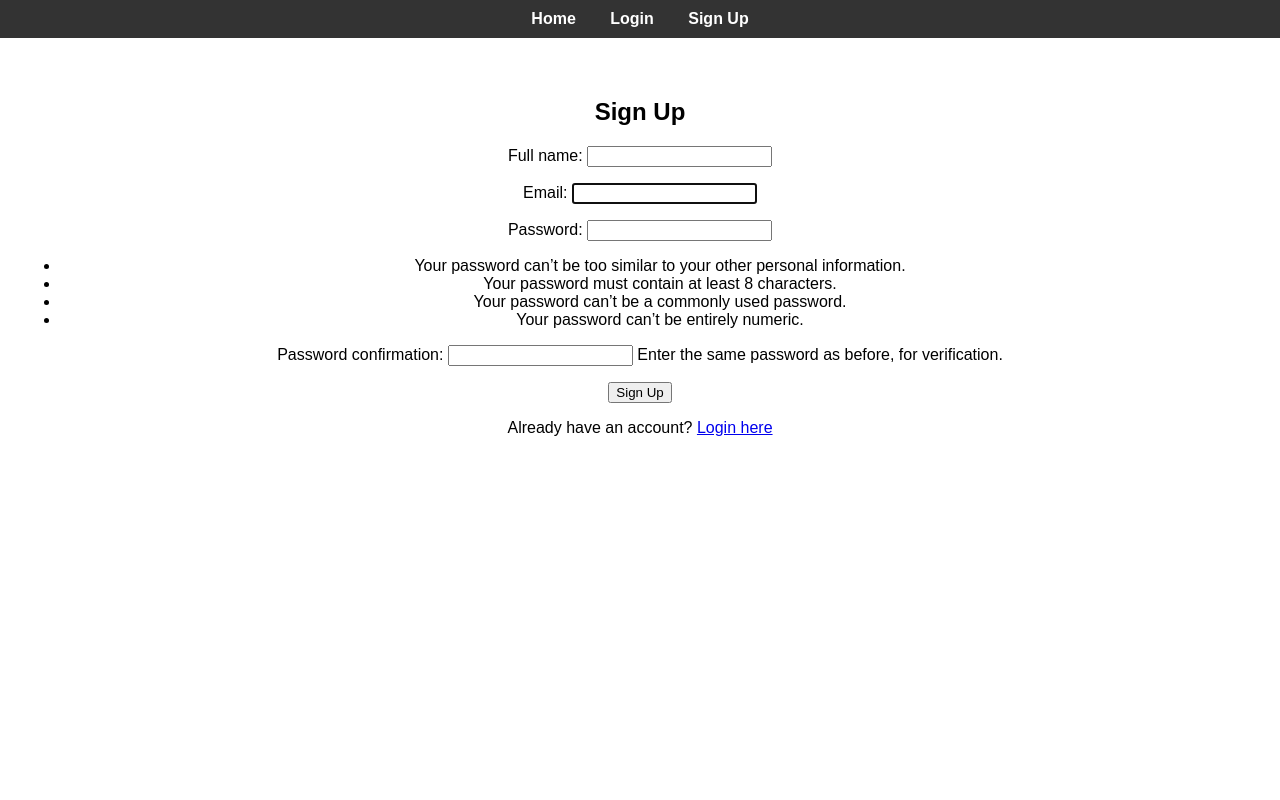
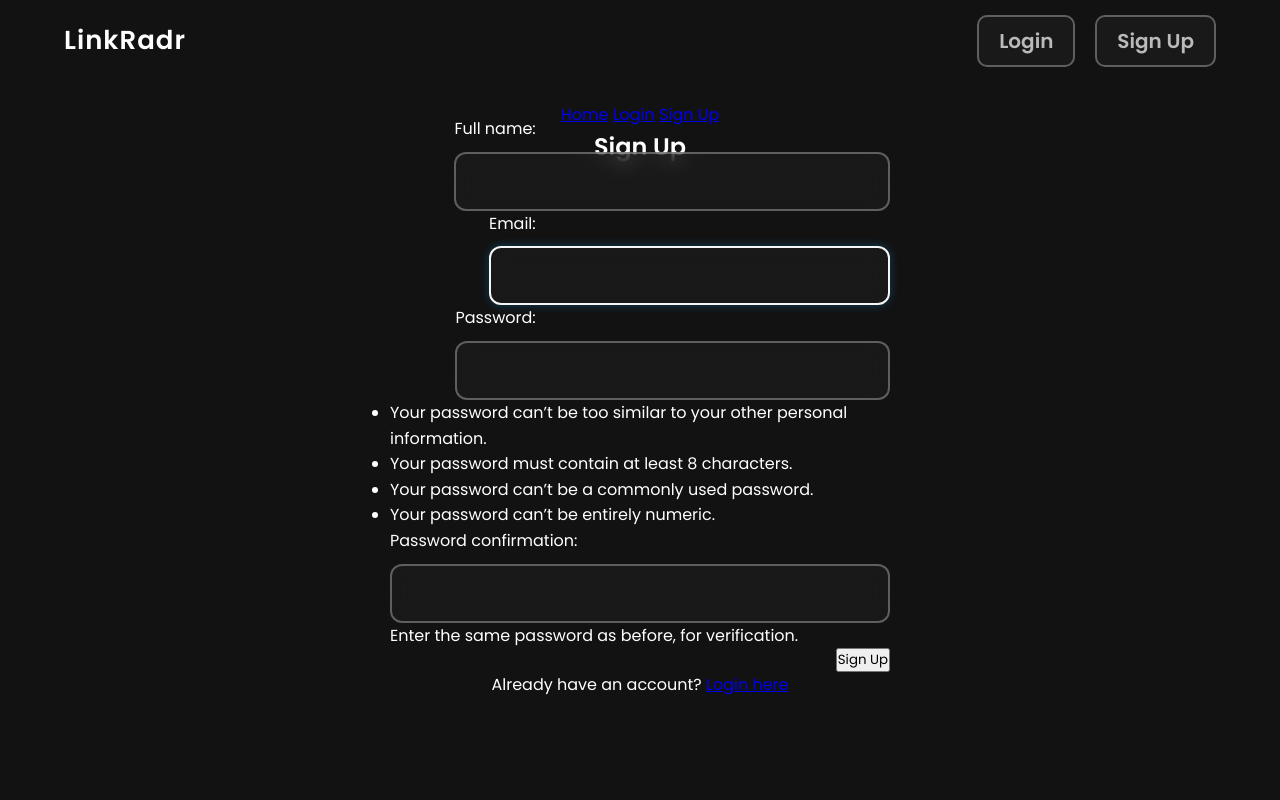
Before and after one commit to aswinpradeepc/linkradr, a Django app: page /signup/ in a window 1280 px wide. Run offline with Django 5.2, Linux system fonts and the light colour scheme.

Commit message:
intermediate commit - building ui

```diff
--- a/shortradr/authapp/admin.py
+++ b/shortradr/authapp/admin.py
@@ -10,7 +10,7 @@ class URLShortenerInline(admin.TabularInline):
 
 class CustomUserAdmin(UserAdmin):
     inlines = [URLShortenerInline]
-    list_display = ('email', 'username', 'is_verified', 'shortened_urls_count')
+    list_display = ('email', 'username', 'is_verified', 'shortened_urls_count','is_staff')
 
     def shortened_urls_count(self, obj):
         return obj.shortened_urls.count()
--- a/shortradr/shortener/models.py
+++ b/shortradr/shortener/models.py
@@ -10,14 +10,14 @@ def generate_short_url():
 class URLShortener(models.Model):
     actual_url = models.URLField()
     shortened_url = models.CharField(max_length=15, unique=True,  db_index=True)
-    user = models.ForeignKey(settings.AUTH_USER_MODEL, null=True, blank=True, on_delete=models.SET_NULL, related_name='shortened_urls')
-    timestamp = models.DateTimeField(auto_now_add=True)
+    user = models.ForeignKey(settings.AUTH_USER_MODEL, null=True, blank=True, on_delete=models.CASCADE, related_name='shortened_urls')
+    created_at = models.DateTimeField(default=timezone.now)
     click_count = models.PositiveIntegerField(default=0)
     last_accessed = models.DateTimeField(null=True, blank=True)
     is_active = models.BooleanField(default=True)
 
     class Meta:
-        ordering = ['-timestamp']
+        ordering = ['-created_at']
         verbose_name_plural = "URL Shorteners"
         unique_together = ('actual_url', 'user')
 
--- a/shortradr/shortradr/settings.py
+++ b/shortradr/shortradr/settings.py
@@ -123,6 +123,10 @@ USE_TZ = True
 # https://docs.djangoproject.com/en/5.1/howto/static-files/
 
 STATIC_URL = 'static/'
+STATICFILES_DIRS = [
+    BASE_DIR / "static"
+]
+
 
 # Default primary key field type
 # https://docs.djangoproject.com/en/5.1/ref/settings/#default-auto-field
--- /dev/null
+++ b/shortradr/static/css/button.css
@@ -0,0 +1,71 @@
+/* Button Container */
+.btn-container {
+    position: relative;
+    width: 100%;
+    margin-top: 20px;
+}
+
+/* Shorten Button Styles */
+.btn-shorten {
+    position: relative;
+    width: 200px;
+    padding: 15px;
+    border: 2px solid rgba(255,255,255,0.5);
+    border-radius: 12px;
+    background: rgba(30,30,30,0.6);
+    color: white;
+    font-size: 16px;
+    cursor: pointer;
+    transition: all 0.3s ease;
+    backdrop-filter: blur(10px);
+    overflow: hidden;
+}
+
+.btn-shorten::before {
+    content: '';
+    position: absolute;
+    top: 0;
+    left: -100%;
+    width: 100%;
+    height: 100%;
+    background: linear-gradient(
+        120deg,
+        transparent,
+        rgba(255,255,255,0.2),
+        transparent
+    );
+    transition: all 0.5s ease;
+}
+
+.btn-shorten:hover {
+    border-color: white;
+    background: rgba(50,50,50,0.8);
+    transform: scale(1.05);
+}
+
+.btn-shorten:hover::before {
+    left: 100%;
+}
+
+/* Auth Buttons Styles */
+.auth-buttons a {
+    position: relative;
+    margin-left: 15px;
+    color: rgba(255,255,255,0.7);
+    text-decoration: none;
+    padding: 10px 20px;
+    border: 2px solid rgba(255,255,255,0.3);
+    border-radius: 10px;
+    background: rgba(30,30,30,0.6);
+    backdrop-filter: blur(10px);
+    transition: color 0.3s ease;
+}
+
+.auth-buttons a:hover {
+    color: white;
+}
+
+/* Remove all additional pseudo-element and hover animations */
+.auth-buttons a::before {
+    display: none;
+}
--- /dev/null
+++ b/shortradr/static/css/main.css
@@ -0,0 +1,129 @@
+/* Global Reset and Base Styles */
+* {
+    margin: 0;
+    padding: 0;
+    box-sizing: border-box;
+    font-family: 'Poppins', sans-serif;
+}
+
+/* Root Variables for Easy Theming */
+:root {
+    --bg-primary: #121212;
+    --text-primary: #ffffff;
+    --accent-color: #00aaff;
+    --border-color: rgba(255,255,255,0.3);
+    --glass-bg: rgba(30,30,30,0.6);
+}
+
+/* Body and HTML Styles */
+body, html {
+    height: 100%;
+    width: 100%;
+    display: flex;
+    flex-direction: column;
+    justify-content: center;
+    align-items: center;
+    background-color: var(--bg-primary);
+    color: var(--text-primary);
+    position: relative;
+    overflow: hidden;
+    line-height: 1.6;
+}
+
+/* SVG Background Styles */
+svg {
+    position: fixed;
+    top: 0;
+    left: 0;
+    width: 100%;
+    height: 100%;
+    z-index: -1;
+    opacity: 0.7;
+}
+
+/* Top Bar Styles */
+.top-bar {
+    position: absolute;
+    top: 20px;
+    width: 90%;
+    display: flex;
+    justify-content: space-between;
+    align-items: center;
+    font-size: 20px;
+    font-weight: 600;
+    z-index: 10;
+}
+
+.branding {
+    font-size: 26px;
+    font-weight: bold;
+    letter-spacing: 1px;
+}
+
+/* Form Styles */
+/* Form Styles */
+form {
+    display: flex;
+    flex-direction: column;
+    align-items: flex-end;
+    width: 100%;
+    max-width: 500px;
+    margin-top: -50px;
+}
+
+.btn-container {
+    position: relative;
+    width: 100%;
+    display: flex;
+    justify-content: flex-end;
+    margin-top: 20px;
+}
+
+
+/* Input Styles */
+input {
+    width: 100%;
+    padding: 15px;
+    margin-top: 10px;
+    border: 2px solid var(--border-color);
+    border-radius: 12px;
+    background: var(--glass-bg);
+    color: var(--text-primary);
+    font-size: 16px;
+    text-align: center;
+    outline: none;
+    backdrop-filter: blur(10px);
+    transition: all 0.3s ease;
+}
+
+input:focus {
+    border-color: whitesmoke;
+    box-shadow: 0 0 10px rgba(0, 170, 255, 0.3);
+}
+
+input::placeholder {
+    color: rgba(255,255,255,0.6);
+}
+
+/* Responsive Typography */
+h1 {
+    margin-bottom: 20px;
+    font-size: clamp(24px, 5vw, 36px);
+    text-align: center;
+    line-height: 1.2;
+}
+
+/* Media Queries for Responsiveness */
+@media screen and (max-width: 768px) {
+    .top-bar {
+        flex-direction: column;
+        gap: 10px;
+    }
+
+    form {
+        width: 90%;
+    }
+}
+.mobile-nav {
+    display: none;
+}
--- /dev/null
+++ b/shortradr/static/css/responsive.css
@@ -0,0 +1,17 @@
+@media screen and (max-width: 768px) {
+    .top-bar {
+        display: flex;
+        justify-content: space-between;
+        align-items: center;
+        padding: 15px;
+        width: 100%;
+    }
+
+    .hamburger-menu {
+        display: block;
+    }
+
+    .desktop-nav {
+        display: none;
+    }
+}
--- /dev/null
+++ b/shortradr/static/js/main.js
@@ -0,0 +1,17 @@
+document.addEventListener('DOMContentLoaded', () => {
+    const hamburger = document.querySelector('.hamburger-menu');
+    const mobileNavOverlay = document.querySelector('.mobile-nav-overlay');
+    const mobileNavLinks = document.querySelectorAll('.mobile-nav-link');
+
+    hamburger.addEventListener('click', () => {
+        mobileNavOverlay.classList.toggle('active');
+        hamburger.classList.toggle('active');
+    });
+
+    mobileNavLinks.forEach(link => {
+        link.addEventListener('click', () => {
+            mobileNavOverlay.classList.remove('active');
+            hamburger.classList.remove('active');
+        });
+    });
+});
--- a/shortradr/templates/base.html
+++ b/shortradr/templates/base.html
@@ -3,50 +3,61 @@
 <head>
     <meta charset="UTF-8">
     <meta name="viewport" content="width=device-width, initial-scale=1.0">
-    <title>{% block title %}My Website{% endblock %}</title>
-    <style>
-        body {
-            font-family: Arial, sans-serif;
-            margin: 0;
-            padding: 0;
-            text-align: center;
-        }
-        nav {
-            background: #333;
-            padding: 10px;
-        }
-        nav a {
-            color: white;
-            margin: 0 15px;
-            text-decoration: none;
-            font-weight: bold;
-        }
-        nav a:hover {
-            text-decoration: underline;
-        }
-        .container {
-            margin-top: 20px;
-            padding: 20px;
-        }
-    </style>
+    <title>{% block title %}LinkRadr{% endblock %}</title>
+
+    <!-- Font & CSS Links -->
+    <link href="https://fonts.googleapis.com/css2?family=Poppins:wght@300;400;600&display=swap" rel="stylesheet">
+    {% load static %}
+    <link rel="stylesheet" href="{% static 'css/main.css' %}">
+    <link rel="stylesheet" href="{% static 'css/button.css' %}">
+    <link rel="stylesheet" href="{% static 'css/responsive.css' %}">
+
+
+    <!-- Additional Head Content -->
+    {% block extra_head %}{% endblock %}
 </head>
 <body>
-
-    <nav>
-        <a href="/">Home</a>
-        {% if user.is_authenticated %}
-            <span>Welcome, {{ user.first_name }}!</span>
-            <a href="{% url 'logout' %}">Logout</a>
-        {% else %}
-            <a href="{% url 'login' %}">Login</a>
-            <a href="{% url 'signup' %}">Sign Up</a>
-        {% endif %}
-    </nav>
-
-    <div class="container">
-        {% block content %}
-        {% endblock %}
+    <!-- Mobile Navigation Overlay -->
+    <div class="mobile-nav-overlay">
+        <div class="mobile-nav-content">
+            <a href="/" class="mobile-nav-link">Home</a>
+            {% if user.is_authenticated %}
+                <a href="/profile" class="mobile-nav-link">Profile</a>
+                <a href="/logout" class="mobile-nav-link">Logout</a>
+            {% else %}
+                <a href="/login" class="mobile-nav-link">Login</a>
+                <a href="/signup" class="mobile-nav-link">Sign Up</a>
+            {% endif %}
+        </div>
     </div>
 
+    <!-- Top Navigation -->
+    <div class="top-bar">
+        <div class="branding">LinkRadr</div>
+
+        <!-- Desktop Navigation -->
+        <div class="auth-buttons desktop-nav">
+            {% if user.is_authenticated %}
+                <a href="/profile">Profile</a>
+            {% else %}
+                <a href="/login">Login</a>
+                <a href="/signup">Sign Up</a>
+            {% endif %}
+        </div>
+
+        <!-- Mobile Hamburger -->
+        <div class="hamburger-menu mobile-nav">
+            <span></span>
+            <span></span>
+            <span></span>
+        </div>
+    </div>
+
+    <!-- Main Content Block -->
+    {% block content %}{% endblock %}
+
+    <!-- JavaScript -->
+    <script src="{% static 'js/main.js' %}"></script>
+    {% block extra_scripts %}{% endblock %}
 </body>
 </html>
```
Also changed, not shown: shortradr/templates/shortener/home.html (+10 -20 lines), shortradr/shortener/migrations/0003_alter_urlshortener_options_and_more.py (added), shortradr/static/img/cusat.svg (added).
